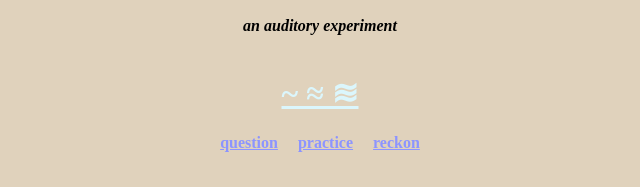
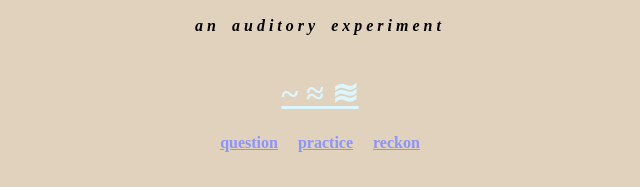
Before and after one commit to aireuhl/soundsponge, a plain HTML site: page reckon.html in a window 1280 px wide. Shown: the part 311-498 px from the top of the page, 320-960 px from the left. Drawn offline with Linux system fonts and the light colour scheme; files that its build step writes are made by us from their sources.

Commit message:
Update reckon.html

```diff
--- a/reckon.html
+++ b/reckon.html
@@ -10,7 +10,7 @@
 </center>
 <center>
 
-	<p style="color:#000000; font-family:'avenir next'"><em><b>an  auditory  experiment</b></em>
+	<p style="color:#000000; font-family:'avenir next'"><em><b>a&nbsp;n&nbsp;&nbsp;&nbsp;  a&nbsp;u&nbsp;d&nbsp;i&nbsp;t&nbsp;o&nbsp;r&nbsp;y&nbsp;&nbsp;&nbsp;  e&nbsp;x&nbsp;p&nbsp;e&nbsp;r&nbsp;i&nbsp;m&nbsp;e&nbsp;n&nbsp;t&nbsp;</b></em>
 <br><br>
 	<h1 style="color:#000000; font-family:'avenir next'">
 		<a href="https://lcmolina.github.io/soundsponge/index.html" style="color:#dbf6fc"> ~ ≈ ≋ </h1>
```
